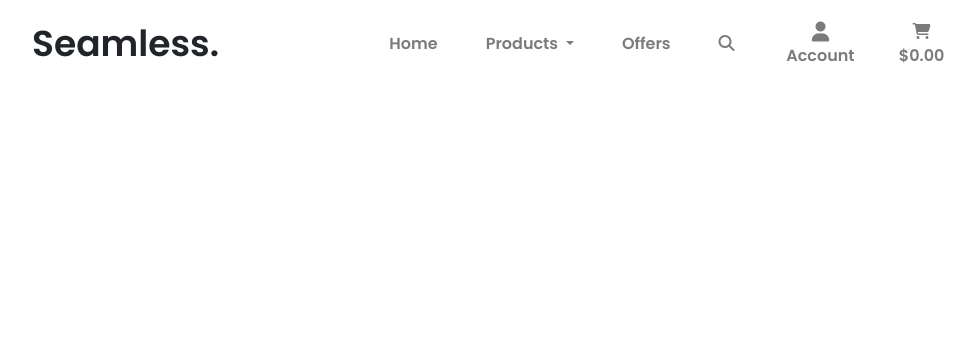
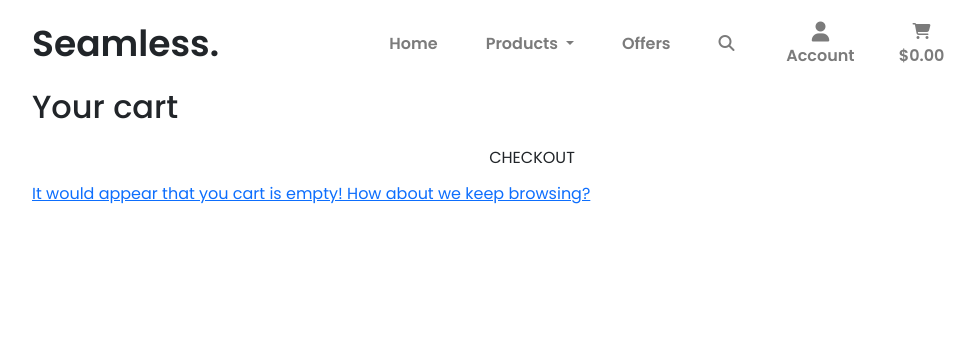
Before and after one commit to Code-Institute-Submissions/full-stack-milestone-1, a Django app: page /cart/ in a window 1280 px wide. Shown: the top 348 px of the page, without its empty margins (108-1083 px from the left). Run offline with Django 3.2, Linux system fonts and the light colour scheme; some libraries are stand-ins or nearby versions.

Commit message:
Cart delivery setup, grand_total redefined

```diff
--- /dev/null
+++ b/cart/contexts.py
@@ -0,0 +1,29 @@
+from django.conf import settings
+
+
+def cart_items(request):
+
+    cart_items = []
+    total = 0
+    product_count = 0
+
+    if total < settings.FREE_DELIVERY_THRESHOLD:
+        delivery = settings.STANDARD_DELIVERY_COST
+    else:
+        delivery = 0
+
+    if cart_items:
+        grand_total = delivery + total
+    else:
+        grand_total = 0
+
+    context = {
+        'delivery': delivery,
+        'total': total,
+        'grand_total': grand_total,
+        'product_count': product_count,
+        'free_delivery_threshold': settings.FREE_DELIVERY_THRESHOLD,
+        'cart_items': cart_items,
+    }
+
+    return context
--- a/cart/templates/cart/cart.html
+++ b/cart/templates/cart/cart.html
@@ -2,9 +2,27 @@
 
 {% block content %}
 <div class="container">
-    <div class="row">
-
+    <div class="row cart-banner">
+        <h2>Your cart</h2>
+        <a href="" class="btn btn-outline-white">CHECKOUT</a>
     </div>
 </div>
 
+
+<div class="container">
+    <div class="row">
+        {% if cart_items %}
+        <div class="table-responsive">
+
+        </div>
+        {% else %}
+        <a href="{% url 'products' %}">
+            <p>It would appear that you cart is empty! How about we keep browsing?</p>
+        </a>
+        {% endif %}
+    </div>
+</div>
+
+
+
 {% endblock %}
--- a/seamless/settings.py
+++ b/seamless/settings.py
@@ -62,6 +62,7 @@ TEMPLATES = [
                 'django.template.context_processors.request',
                 'django.contrib.auth.context_processors.auth',
                 'django.contrib.messages.context_processors.messages',
+                'cart.contexts.cart_items',
             ],
         },
     },
@@ -147,3 +148,7 @@ STATICFILES_DIRS = (os.path.join(BASE_DIR, 'static'),)
 
 MEDIA_URL = '/media/'
 MEDIA_ROOT = os.path.join(BASE_DIR, 'media')
+
+
+FREE_DELIVERY_THRESHOLD = 800
+STANDARD_DELIVERY_COST = 10
--- a/static/css/base.css
+++ b/static/css/base.css
@@ -27,6 +27,19 @@ header li a {
     color: white;
     background-color: black;
 }
+
+.btn-outline-white {
+    border: 2px solid white;
+    border-radius: 0;
+    padding: 10px 25px;
+}
+.btn-outline-white:hover {
+    border-radius: 0;
+    padding: 10px 25px;
+    color: black;
+    background-color: white;
+}
+
 
 
 .home-banner {
```
